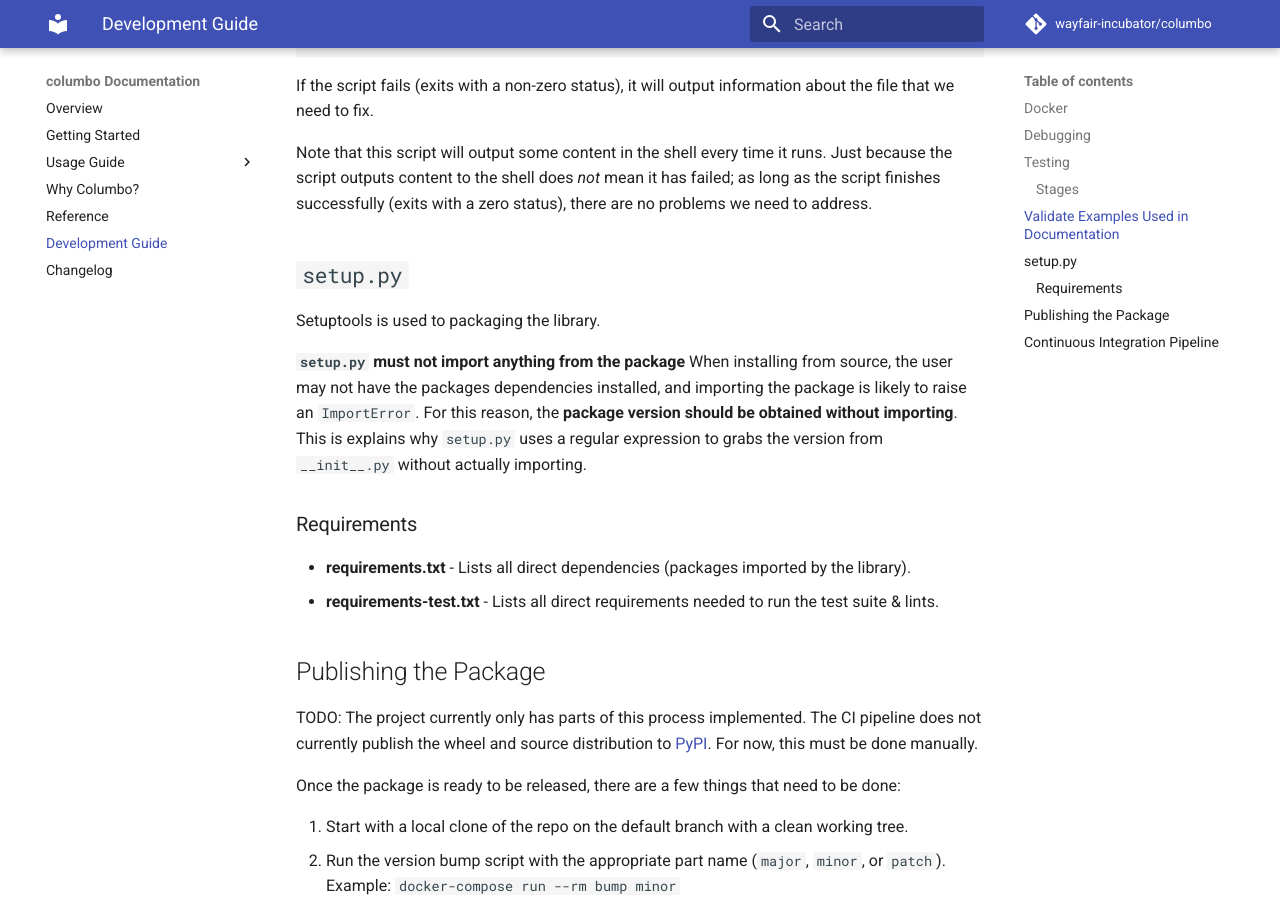
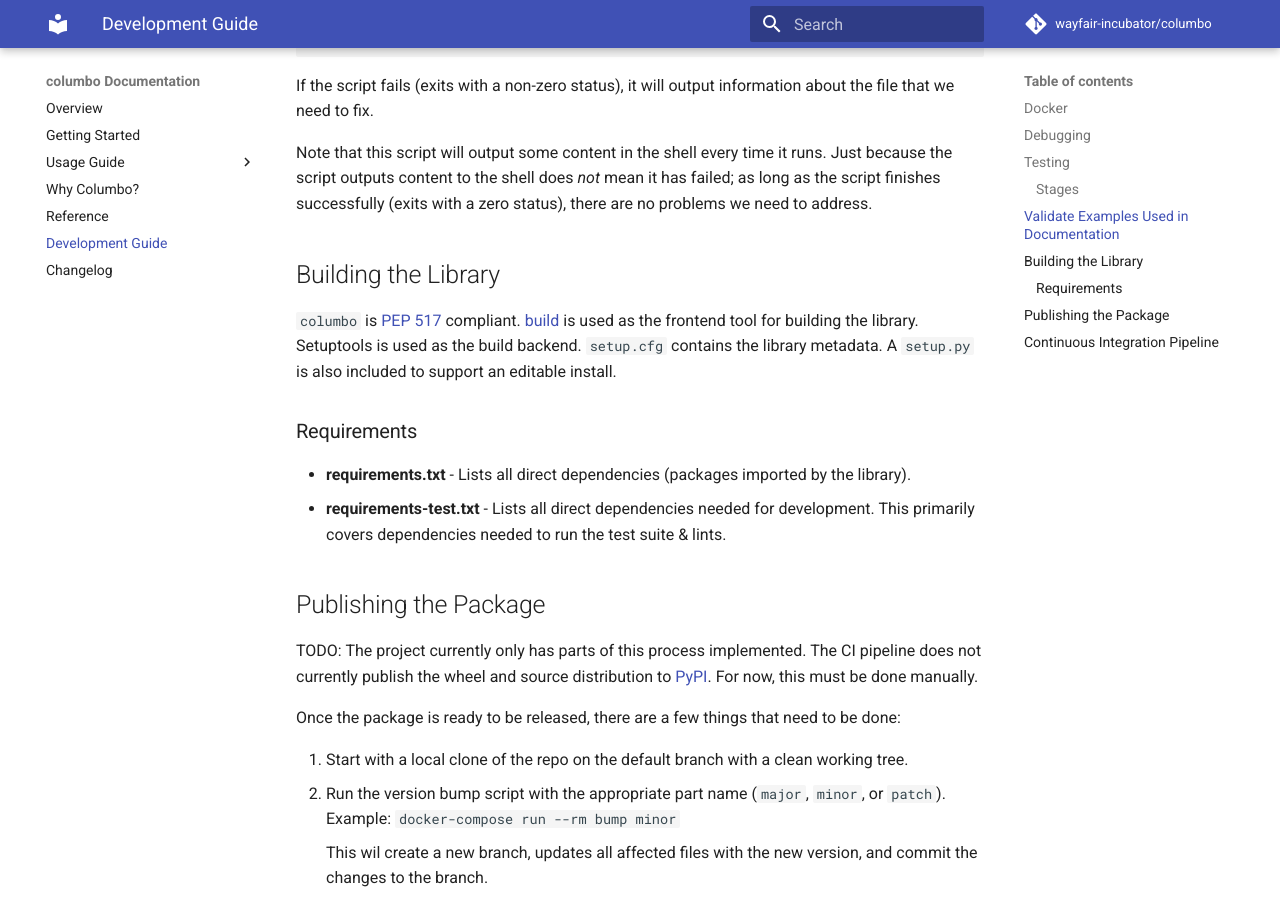
Before and after one commit to plannigan/columbo, an MkDocs documentation site: the page built from docs/development-guide.md, in a window 1280 px wide and 900 px high, scrolled down 2046 px. Built offline with MkDocs 1.6.1 and Material for MkDocs 9.7.7, drawn with Linux system fonts in a browser that asks for light colours; comment, search, counter and statistics services are not loaded; the version menu is left out.

Commit message:
Update documnetaiton for building the library

```diff
--- a/docs/development-guide.md
+++ b/docs/development-guide.md
@@ -88,19 +88,17 @@ Note that this script will output some content in the shell every time it runs.
 Just because the script outputs content to the shell does *not* mean it has failed;
 as long as the script finishes successfully (exits with a zero status), there are no problems we need to address.
 
-## `setup.py`
+## Building the Library
 
-Setuptools is used to packaging the library.
-
-**`setup.py` must not import anything from the package** When installing from source, the user may not have the
-packages dependencies installed, and importing the package is likely to raise an `ImportError`. For this reason, the
-**package version should be obtained without importing**. This is explains why `setup.py` uses a regular expression to
-grabs the version from `__init__.py` without actually importing.
+`columbo` is [PEP 517][pep-517] compliant. [build][build] is used as the frontend tool for building the library.
+Setuptools is used as the build backend. `setup.cfg` contains the library metadata. A `setup.py` is also included to
+support an editable install.
 
 ### Requirements
 
 * **requirements.txt** - Lists all direct dependencies (packages imported by the library).
-* **requirements-test.txt** - Lists all direct requirements needed to run the test suite & lints.
+* **requirements-test.txt** - Lists all direct dependencies needed for development. This primarily covers dependencies
+  needed to run the test suite & lints.
 
 ## Publishing the Package
 
@@ -142,4 +140,6 @@ TODO: Add CI documentation.
 [flake8-docs]: http://flake8.pycqa.org/en/stable/
 [bandit-docs]: https://bandit.readthedocs.io/en/stable/
 [sem-ver]: https://semver.org/
+[pep-517]: https://www.python.org/dev/peps/pep-0517
+[build]: https://pypa-build.readthedocs.io/
 [pypi]: https://pypi.org/project/columbo/
```
